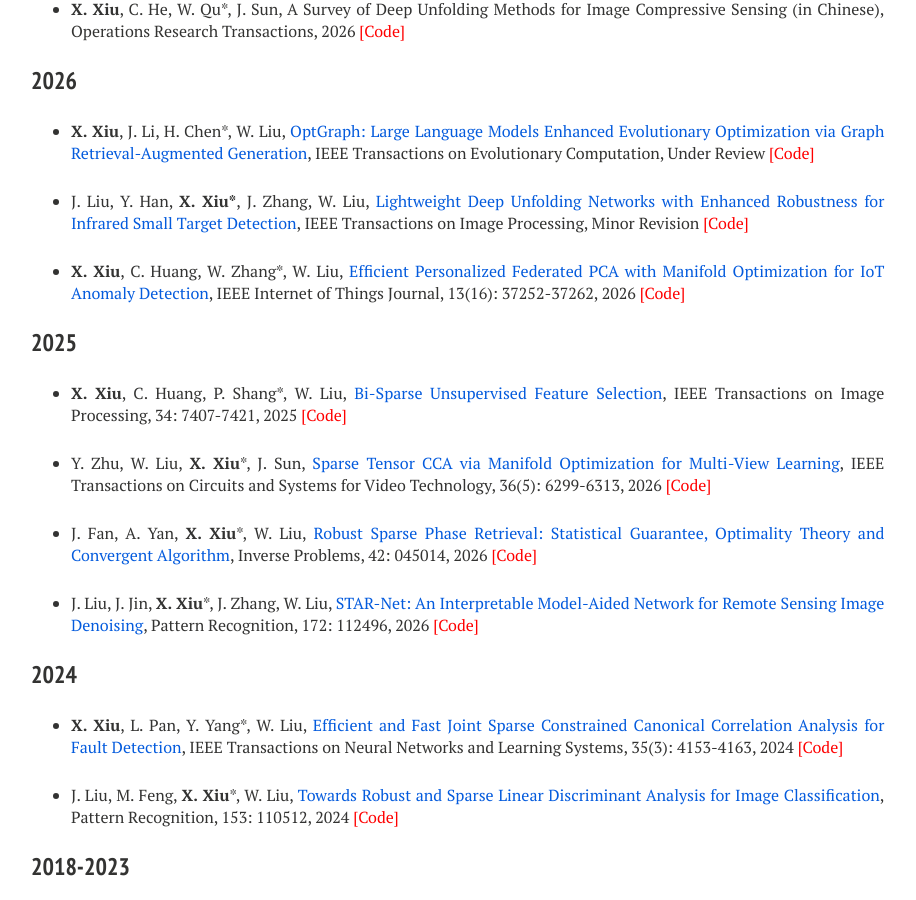
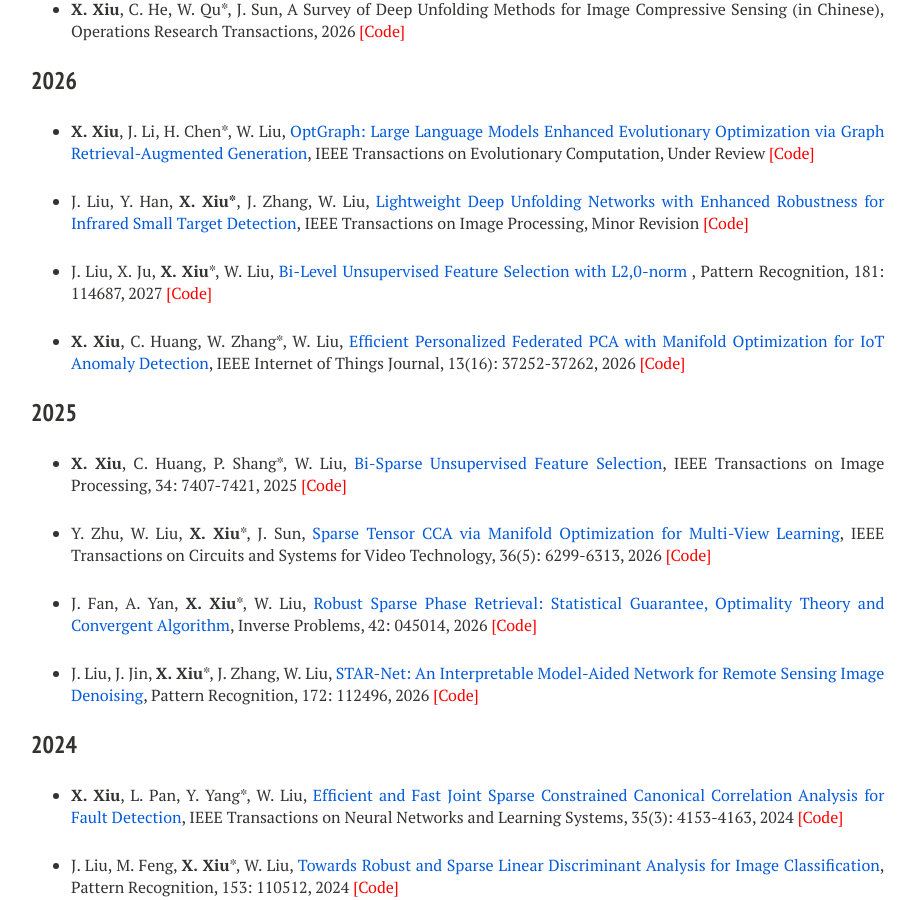
Before and after one commit to xianchaoxiu/xianchaoxiu.github.io, a Jekyll site: the page built from publications/index.md, in a window 1280 px wide and 900 px high, scrolled down 366 px. Shown: the whole window, without its empty margins (289-1205 px from the left). Built offline with Jekyll 4.4.1, drawn with Linux system fonts in a browser that asks for light colours; nearby versions of some CDN libraries.

Commit message:
Update index.md

```diff
--- a/publications/index.md
+++ b/publications/index.md
@@ -24,8 +24,9 @@ share: false
 
 * J. Liu, Y. Han, <b>X. Xiu*</b>, J. Zhang, W. Liu, <a href="https://arxiv.org/abs/2509.08205" class="textlink" target="_blank">Lightweight Deep Unfolding Networks with Enhanced Robustness for Infrared Small Target Detection</a>, IEEE Transactions on Image Processing, Minor Revision <a href="https://github.com/xianchaoxiu/L-RPCANet" class="textlink" target="_blank" style="color: red;">[Code]</a>
 
+* J. Liu, X. Ju, <b>X. Xiu</b>*, W. Liu, <a href="https://doi.org/10.1016/j.patcog.2026.114687" class="textlink" target="_blank">Bi-Level Unsupervised Feature Selection with L2,0-norm </a>, Pattern Recognition, 181: 114687, 2027 <a href="https://github.com/xianchaoxiu/BLUFS" class="textlink" target="_blank" style="color: red;">[Code]</a>
+
 * <b>X. Xiu</b>, C. Huang, W. Zhang*, W. Liu, <a href="https://doi.org/10.1109/JIOT.2026.3701337" class="textlink" target="_blank">Efficient Personalized Federated PCA with Manifold Optimization for IoT Anomaly Detection</a>, IEEE Internet of Things Journal, 13(16): 37252-37262, 2026 <a href="https://github.com/xianchaoxiu/FedEP" class="textlink" target="_blank" style="color: red;">[Code]</a>
-
 
 ### 2025
 
```
